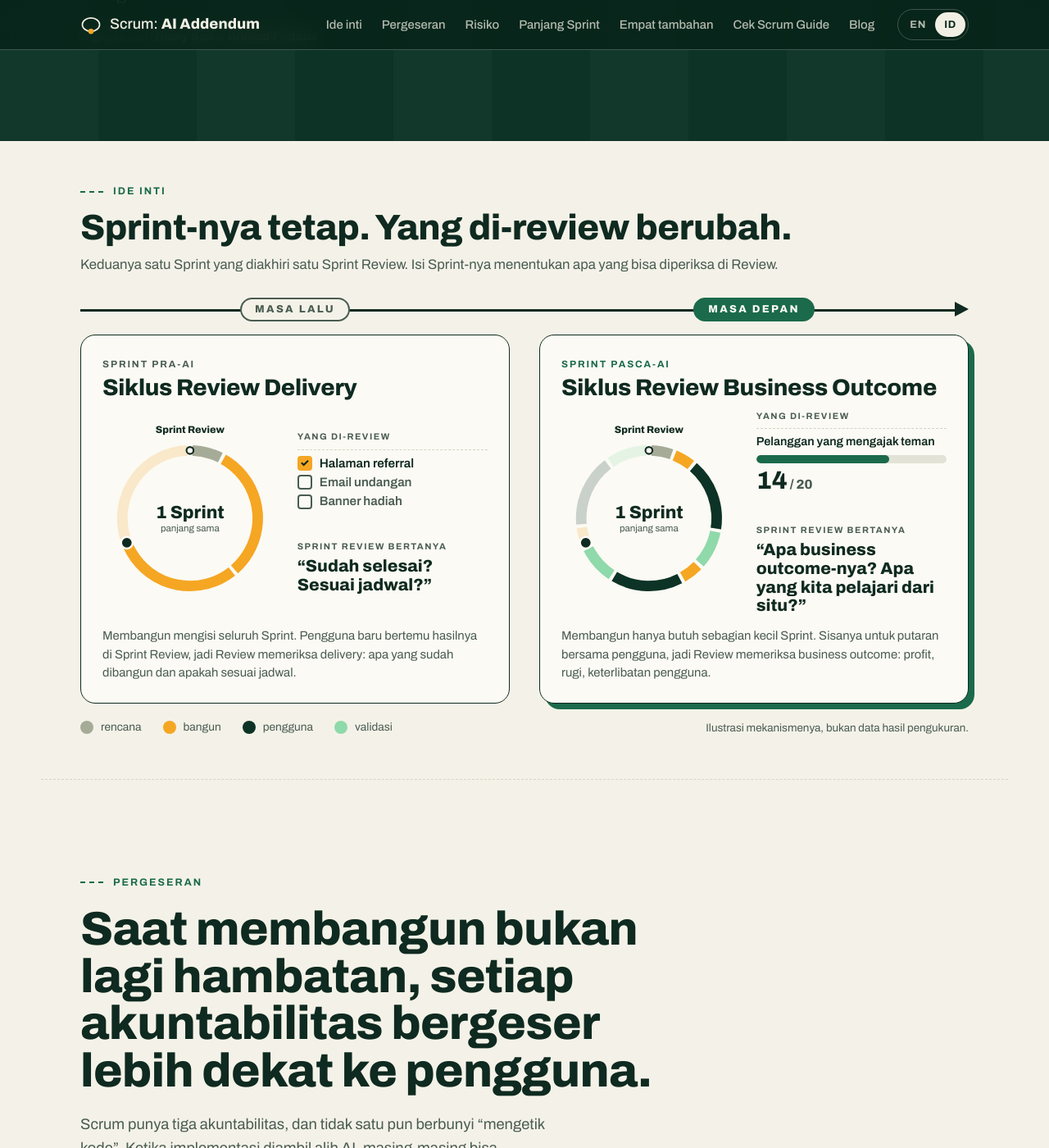
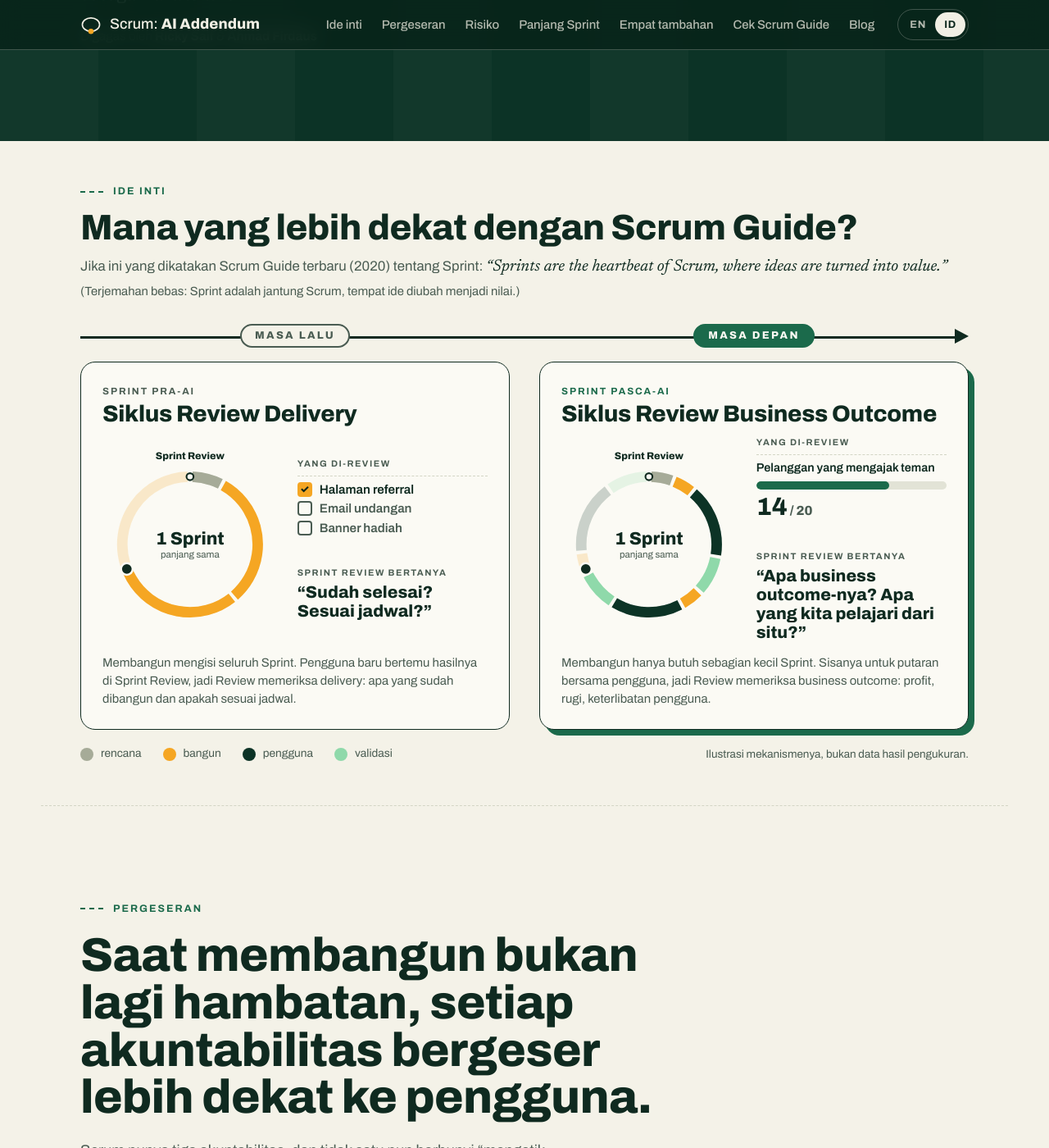
Before and after one commit to rizkysyaiful/scrum-ai-addendum, a Jekyll site: the page built from id/index.html, in a window 1280 px wide and 1400 px high, scrolled down 900 px. Shown: the whole window at 82% size. Built offline with Jekyll 4.4.1, drawn with Linux system fonts in a browser that asks for light colours.

Commit message:
Core idea: title 'Which one is closer to The Scrum Guide?' with the Sprint heartbeat quote
Co-Authored-By: Claude Sonnet 5.5 <noreply@anthropic.com>

```diff
--- a/_data/en.yml
+++ b/_data/en.yml
@@ -38,10 +38,8 @@ hero:
 
 core:
   kicker: "The core idea"
-  title: "The Sprint stays. What gets reviewed changes."
-  intro: >-
-    Both are one Sprint that ends in one Sprint Review. What fills the Sprint
-    decides what the Review can check.
+  title: "Which one is closer to The Scrum Guide?"
+  intro_lead: "If this is what the latest Scrum Guide (2020) says about the Sprint:"
   past: "Past"
   future: "Future"
   one_sprint: "1 Sprint"
--- a/_data/guide.yml
+++ b/_data/guide.yml
@@ -4,6 +4,10 @@
 url: "https://scrumguides.org/scrum-guide.html"
 license_url: "https://creativecommons.org/licenses/by-sa/4.0/"
 quotes:
+  heartbeat:
+    section: "The Sprint"
+    anchor: "the-sprint"
+    text: "Sprints are the heartbeat of Scrum, where ideas are turned into value."
   planning_why:
     section: "Sprint Planning"
     anchor: "topic-one-why-is-this-sprint-valuable"
--- a/_data/id.yml
+++ b/_data/id.yml
@@ -39,10 +39,8 @@ hero:
 
 core:
   kicker: "Ide inti"
-  title: "Sprint-nya tetap. Yang di-review berubah."
-  intro: >-
-    Keduanya satu Sprint yang diakhiri satu Sprint Review. Isi Sprint-nya
-    menentukan apa yang bisa diperiksa di Review.
+  title: "Mana yang lebih dekat dengan Scrum Guide?"
+  intro_lead: "Jika ini yang dikatakan Scrum Guide terbaru (2020) tentang Sprint:"
   past: "Masa lalu"
   future: "Masa depan"
   one_sprint: "1 Sprint"
@@ -64,7 +62,7 @@ core:
     label: "Sprint dengan panjang yang sama digambarkan sebagai siklus. Membangun hanya sebentar; tiga putaran bangun, pengguna, dan validasi mengisi Sprint, dan Sprint Review memeriksa apakah business outcome tercapai."
     metric: "Pelanggan yang mengajak teman"
     result: "Business outcome tercapai ✓"
-    question: "“Apa business outcome-nya? Apa yang kita pelajari dari situ?”"
+    question: "“Apa business outcome-\u2060nya? Apa yang kita pelajari dari situ?”"
     body: "Membangun hanya butuh sebagian kecil Sprint. Sisanya untuk putaran bersama pengguna, jadi Review memeriksa business outcome: profit, rugi, keterlibatan pengguna."
   legend:
     plan: "rencana"
@@ -258,6 +256,7 @@ additions:
 
 # Free Indonesian renderings of the quoted passages, shown under the original.
 gloss:
+  heartbeat: "Sprint adalah jantung Scrum, tempat ide diubah menjadi nilai."
   planning_why: "Seluruh Scrum Team kemudian berkolaborasi menetapkan Sprint Goal yang menyampaikan mengapa Sprint tersebut bernilai bagi stakeholder."
   goal_single: "Sprint Goal adalah satu-satunya tujuan Sprint. Walaupun Sprint Goal merupakan komitmen Developers, ia memberi keleluasaan mengenai pekerjaan apa persisnya yang dibutuhkan untuk mencapainya."
   shorter: "Sprint yang lebih pendek dapat dipakai untuk menghasilkan lebih banyak siklus belajar dan membatasi risiko biaya serta usaha pada rentang waktu yang lebih kecil."
--- a/_layouts/home.html
+++ b/_layouts/home.html
@@ -34,7 +34,11 @@ layout: default
     <header class="sec-head core-head reveal">
       <p class="kicker">{{ t.core.kicker }}</p>
       <h2>{{ t.core.title }}</h2>
-      <p class="sec-intro">{{ t.core.intro }}</p>
+      {%- assign hb = site.data.guide.quotes.heartbeat %}
+      <p class="sec-intro core-intro">{{ t.core.intro_lead }}
+        <q class="core-quote" lang="en" cite="{{ site.data.guide.url }}#{{ hb.anchor }}">{{ hb.text }}</q>
+        {%- if t.gloss.heartbeat %} <span class="core-gloss">({{ t.additions.gloss_label }}: {{ t.gloss.heartbeat }})</span>{% endif %}
+      </p>
     </header>
     <div class="timeline reveal" aria-hidden="true">
       <span class="tl-label tl-past">{{ t.core.past }}</span>
--- a/assets/css/main.css
+++ b/assets/css/main.css
@@ -167,6 +167,8 @@ h1 { display: grid; gap: 18px; }
 .core-head .kicker { margin-bottom: 12px; }
 .core-head h2 { font-size: clamp(1.9rem, 3.4vw, 2.75rem); max-width: none; }
 .core-head .sec-intro { margin-top: 10px; max-width: none; font-size: 1.05rem; }
+.core-quote { quotes: "\201C" "\201D"; font-family: var(--serif); font-style: italic; font-size: 1.18em; color: var(--ink); }
+.core-gloss { font-size: 0.88em; }
 
 .timeline { position: relative; display: grid; grid-template-columns: repeat(2, minmax(0, 1fr)); gap: clamp(18px, 3vw, 36px); align-items: center; height: 34px; margin-bottom: 14px; }
 .timeline::before { content: ""; position: absolute; left: 0; right: 12px; top: 50%; border-top: 3px solid var(--ink); transform-origin: left; transition: transform 1.1s cubic-bezier(0.6, 0, 0.2, 1) 0.15s; }
```
